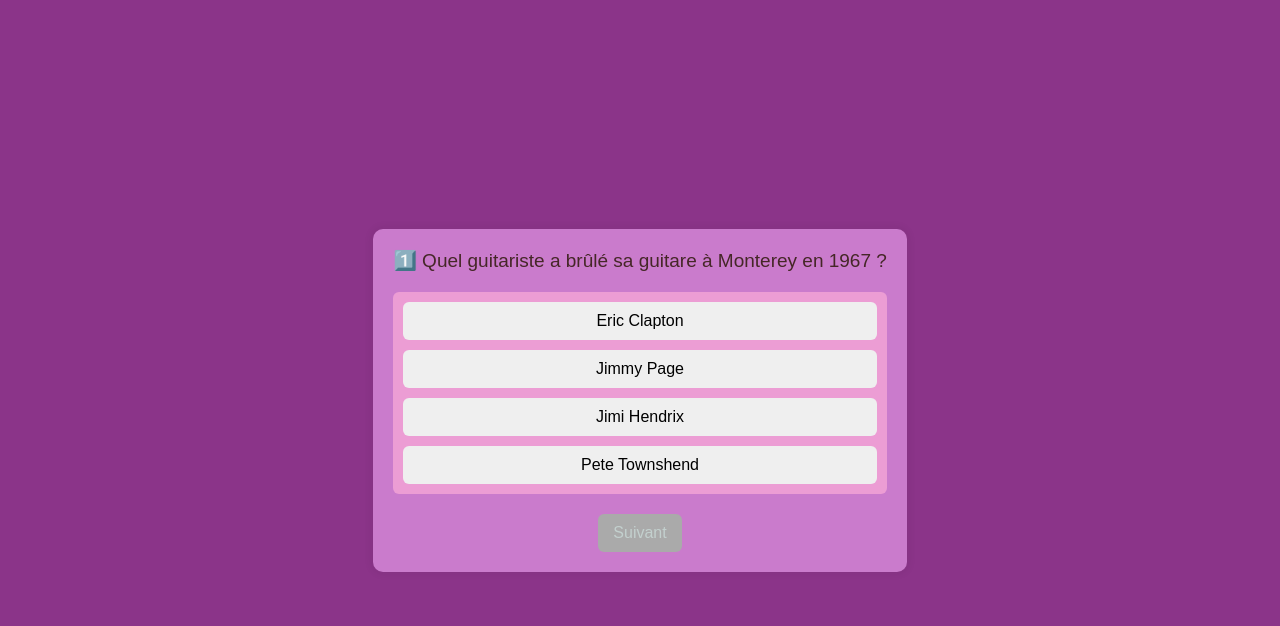
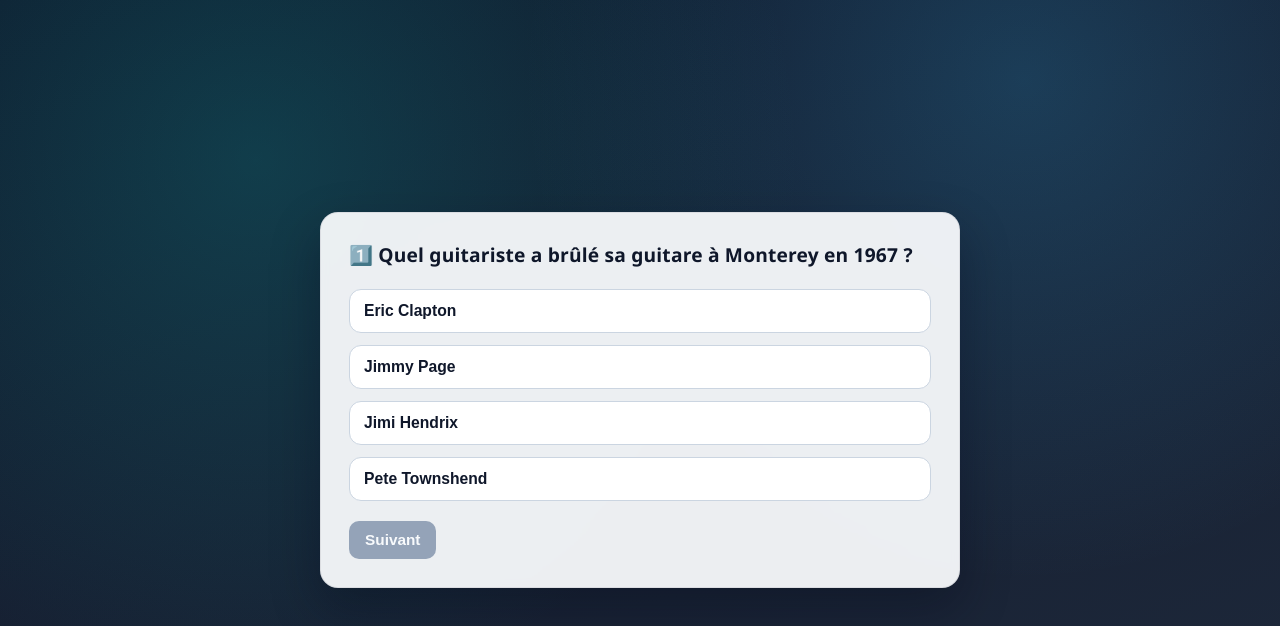
Before and after one commit to patphiletas/quiz-project, a plain HTML site: page index.html in a window 1280 px wide. Drawn offline with Linux system fonts and the light colour scheme.

Commit message:
travail css

```diff
--- a/style.css
+++ b/style.css
@@ -1,107 +1,138 @@
-/* ----- Style général  et les affichage des question----- */
-body {
-  font-family: Arial, sans-serif;
-  background-color: #8b3489;
-  color: #452727;
-  margin: 0;
-  padding: 0;
-  display: flex;
-  justify-content: center;
-  align-items: center;
-   height: 100vh;
-      /* hauteur du body est la hauteur totale de la fenêtre */
+:root {
+  --bg-top: #0f172a;
+  --bg-bottom: #1e293b;
+  --surface: rgba(248, 250, 252, 0.95);
+  --surface-border: rgba(15, 23, 42, 0.08);
+  --text-primary: #0f172a;
+  --text-secondary: #475569;
+  --option-bg: #ffffff;
+  --option-border: #cbd5e1;
+  --option-hover: #e2e8f0;
+  --accent: #0ea5a4;
+  --accent-strong: #0f766e;
+  --disabled: #94a3b8;
 }
 
-/* ----- Conteneur principal  de question dohr de 4 reponses ----- */
- #quiz-container {
-  background-color: rgb(202, 123, 204);
-  padding: 20px;
-  border-radius: 10px;
-  box-shadow: 0 0 10px rgba(26, 25, 25, 0.1);
-  /* la carte prend 90% de la largeur de l’écran mais ne dépasse pas 400px (responsive). */
-  /* width: 90%;
-  max-width: 400px; */
-  text-align: center;
+* {
+  box-sizing: border-box;
 }
 
-/* ----- Question ----- */
-#question-text {
-  font-size: 19px;
-  /* espace etre le container de question et 4 */
-  margin-bottom: 20px;
+body {
+  margin: 0;
+  min-height: 100vh;
+  display: grid;
+  place-items: center;
+  padding: 24px;
+  font-family: "Segoe UI", "SF Pro Text", "Helvetica Neue", sans-serif;
+  color: var(--text-primary);
+  background:
+    radial-gradient(circle at 20% 20%, rgba(14, 165, 164, 0.25), transparent 45%),
+    radial-gradient(circle at 80% 10%, rgba(56, 189, 248, 0.2), transparent 40%),
+    linear-gradient(160deg, var(--bg-top), var(--bg-bottom));
 }
 
-/* ----- les 4 reponse ----- */
-#options-container {
-  display: flex;
-  flex-direction:column;
-  /* espace verical entre chaque bouton */
-  gap: 10px;
-}
-/* les 4 reponse */
-.options {
-  background-color: #ec9dd4;
-
-  border: none;
-  /* espace intérieur du bouton */
-  padding: 10px;
-  border-radius: 6px;
-  cursor: pointer;
-  transition: background-color 0.2s;
-}
-/* cursor change la coulour pendant que on clique sur une reponse */
- .options:hover:not(:disabled) {
-  background-color: #f3b6b6;
+#quiz-container {
+  width: min(100%, 640px);
+  background: var(--surface);
+  border: 1px solid var(--surface-border);
+  border-radius: 18px;
+  padding: 28px;
+  box-shadow: 0 20px 50px rgba(2, 6, 23, 0.32);
+  backdrop-filter: blur(4px);
 }
 
-/* ----- Boutons ----- */
+#question-text {
+  margin: 0 0 20px;
+  font-size: clamp(1.1rem, 1.5vw, 1.35rem);
+  line-height: 1.45;
+  font-weight: 700;
+  letter-spacing: 0.01em;
+}
+
+#options-container {
+  display: grid;
+  gap: 12px;
+}
+
+#options-container button {
+  width: 100%;
+  border: 1px solid var(--option-border);
+  border-radius: 12px;
+  padding: 12px 14px;
+  background: var(--option-bg);
+  color: var(--text-primary);
+  font-size: 0.98rem;
+  text-align: left;
+  cursor: pointer;
+  transition: transform 0.16s ease, background-color 0.16s ease, border-color 0.16s ease;
+}
+
+#options-container button:hover:not(:disabled) {
+  transform: translateY(-1px);
+  background: var(--option-hover);
+  border-color: #94a3b8;
+}
+
+#options-container button:disabled {
+  cursor: not-allowed;
+  opacity: 0.92;
+}
+
 .button-container {
+  display: flex;
+  gap: 10px;
   margin-top: 20px;
-  display: flex;
-  justify-content: center;
-  gap: 10px;
 }
-/* 4 reponse dans dans les bouton */
+
 button {
-  padding: 10px 15px;
-  border: none;
-  border-radius: 6px;
+  border: 0;
+  border-radius: 10px;
+  padding: 10px 16px;
+  font-size: 0.96rem;
+  font-weight: 600;
+}
+
+button:focus-visible {
+  outline: 3px solid rgba(14, 165, 164, 0.35);
+  outline-offset: 2px;
+}
+
+#next-button,
+#replay-button {
+  color: #f8fafc;
+  background: linear-gradient(135deg, var(--accent), var(--accent-strong));
   cursor: pointer;
-  font-size: 16px;
-  color: black;
 }
-/* quand tu clique sur une option le bouton suivant change la coulour */
-#next-button {
-  background-color: #490c2d;
-  color: rgb(195, 208, 206);
+
+#next-button:hover:not(:disabled),
+#replay-button:hover {
+  filter: brightness(1.06);
 }
 
 #next-button:disabled {
-  background-color: #aaa;
-  cursor: pointer;
-}
-/* le bouton Rejouer */
-#replay-button {
-  background-color: #4a0f58;
-  color: white;
+  background: var(--disabled);
+  cursor: not-allowed;
 }
 
-/* @media ouvre une regle qui s'applique que si la condition est vraie, 480px signifie appliquer ce code seulement au niveau de largeur de la fenetre */
-
-
-@media (max-width: 480px) {
+@media (max-width: 600px) {
   body {
-    flex-direction: column;
-    height: auto;
-    padding: 10px;
+    padding: 14px;
   }
 
   #quiz-container {
-    width: 100%;
-    padding: 10px;
+    padding: 18px;
+    border-radius: 14px;
   }
 
   #question-text {
-    font-size: 16px;
+    font-size: 1.02rem;
+  }
+
+  .button-container {
+    flex-direction: column;
+  }
+
+  .button-container button {
+    width: 100%;
   }
 }
```
